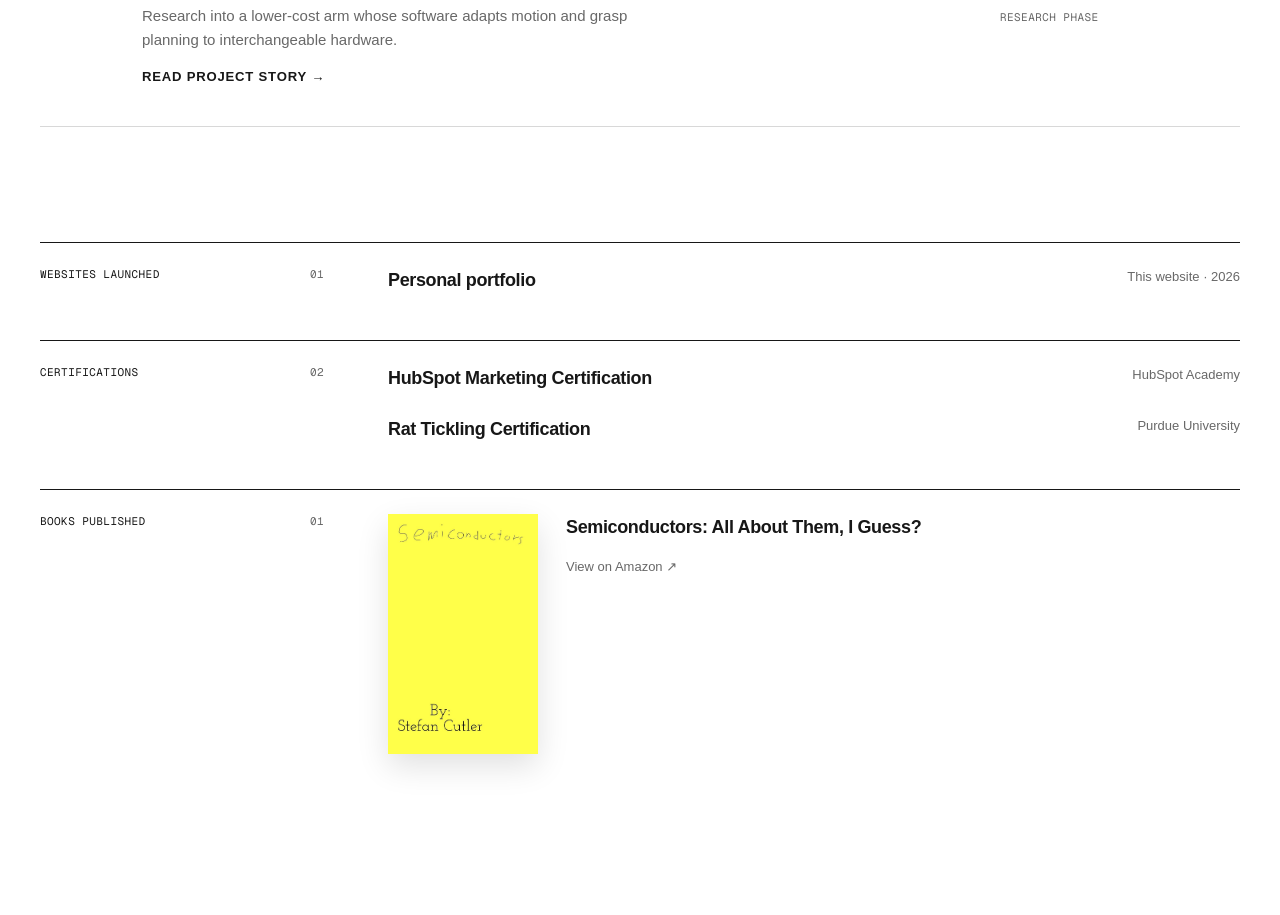
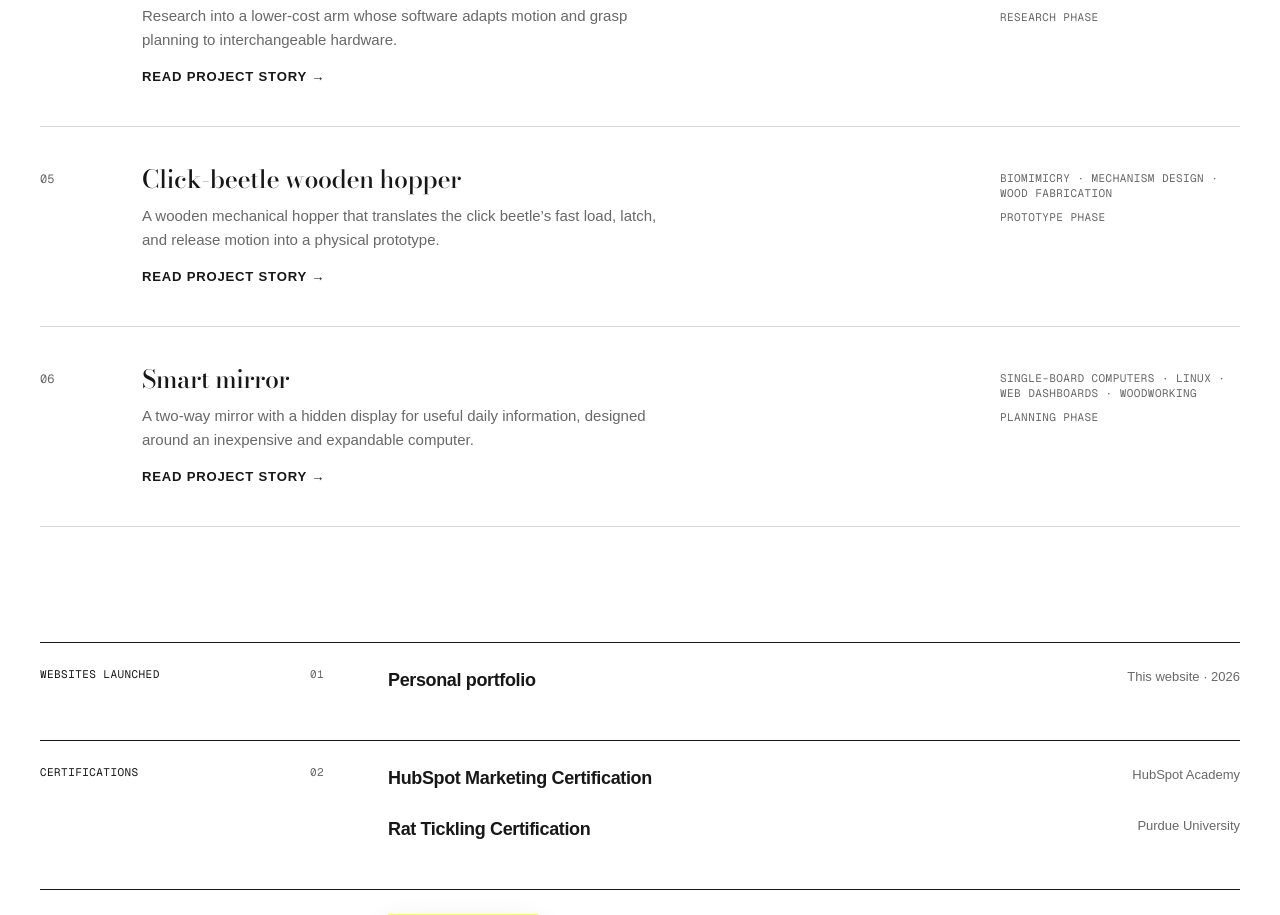
Before and after one commit to WHYDOESTHISWORLDEXIST/stefan-portfolio, a Next.js app: page / in a window 1280 px wide. Shown: the part 1665-2580 px from the top of the page. Built offline with nearby package versions, Linux system fonts and the light colour scheme; a web font is replaced by a local one.

Commit message:
Add hopper and smart mirror projects

```diff
--- a/app/projects/projects.ts
+++ b/app/projects/projects.ts
@@ -107,6 +107,51 @@ export const projects: Project[] = [
     currentFocus: 'Defining the control problem and a simulation strategy before committing to a training approach.',
     nextStep: 'Build a small simulated joint-and-clutch model and use it to compare rule-based and learned control strategies.',
   },
+  {
+    slug: 'click-beetle-wooden-hopper',
+    year: 'Prototype phase',
+    title: 'Click-beetle wooden hopper',
+    shortDescription: 'A wooden mechanical hopper that translates the click beetle’s fast load, latch, and release motion into a physical prototype.',
+    tools: 'Biomimicry · Mechanism design · Wood fabrication',
+    role: 'Designer and builder',
+    overview: 'This project uses the click beetle as a model for a compact jumping mechanism. Click beetles bend across a thoracic hinge, store elastic energy while latched, and release it rapidly to strike the ground and launch themselves. The wooden prototype turns that biological sequence into a mechanism that can be observed, adjusted, and tested.',
+    contribution: [
+      'Studying the beetle’s major motion stages and translating biological components into mechanical functions: loading, energy storage, latching, release, impact, and takeoff.',
+      'Developing the structure as a wooden prototype so the geometry, joints, and release behavior can be fabricated and revised quickly.',
+      'Planning tests around repeatability, jump height, stability, release timing, and how changes in geometry affect the launch.',
+    ],
+    experience: [
+      'Using biological motion as engineering inspiration without simply copying its appearance.',
+      'Breaking a fast, complicated movement into a sequence of understandable mechanical states.',
+      'Connecting stored elastic energy, ground reaction force, rotation, and takeoff to a buildable mechanism.',
+      'Learning through physical iteration, observation, measurement, and failure.',
+    ],
+    currentFocus: 'Turning the click beetle’s load–latch–release sequence into a simple wooden mechanism that can hop reliably.',
+    nextStep: 'Build the first working prototype, record its motion, and use the results to revise the hinge, latch, and energy-storage geometry.',
+  },
+  {
+    slug: 'smart-mirror',
+    year: 'Planning phase',
+    title: 'Smart mirror',
+    shortDescription: 'A two-way mirror with a hidden display for useful daily information, designed around an inexpensive and expandable computer.',
+    tools: 'Single-board computers · Linux · Web dashboards · Woodworking',
+    role: 'Designer and builder',
+    overview: 'The smart mirror combines a two-way mirror, monitor, compact computer, and wooden frame. Bright interface elements show through the reflective surface while dark areas disappear, creating a normal-looking mirror that can also display a clock, weather, calendar information, reminders, news, and simple animations.',
+    contribution: [
+      'Defining the full physical stack: mirror surface, monitor, computer, power, mounting, ventilation, backing, and wooden frame.',
+      'Comparing Raspberry Pi and lower-cost alternatives such as the Orange Pi Zero 3, as well as reused laptops or mini PCs.',
+      'Planning a beginner-friendly software setup using Linux, a full-screen dashboard, and an interface that remains legible through the mirror.',
+      'Keeping the design expandable for later additions such as sensors, LEDs, voice control, or an Arduino for physical electronics.',
+    ],
+    experience: [
+      'Evaluating a component by total project cost, documentation, performance, and ease of integration—not only its purchase price.',
+      'Planning a project that combines woodworking, displays, power, thermal management, Linux, and web software.',
+      'Designing interface contrast and information density for an unusual display surface.',
+      'Separating a first useful version from optional features that can be added after the basic system works.',
+    ],
+    currentFocus: 'Choosing the display and low-cost computer, then validating the dashboard on an ordinary monitor before building the mirror enclosure.',
+    nextStep: 'Assemble the computer and display, run the dashboard full-screen, and test brightness and readability behind a sample of two-way mirror material.',
+  },
 ];
 
 export function getProject(slug: string) {
```
